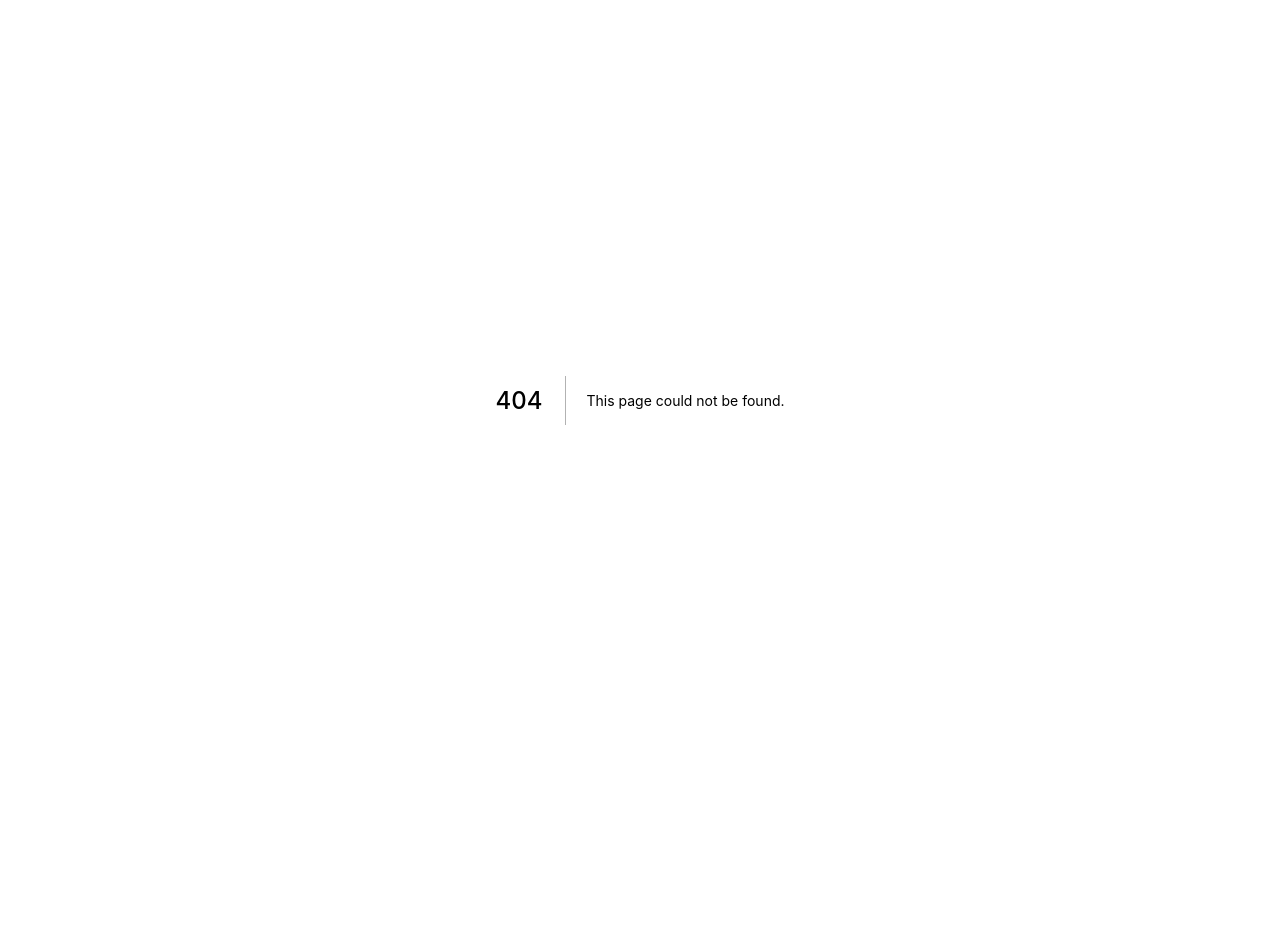
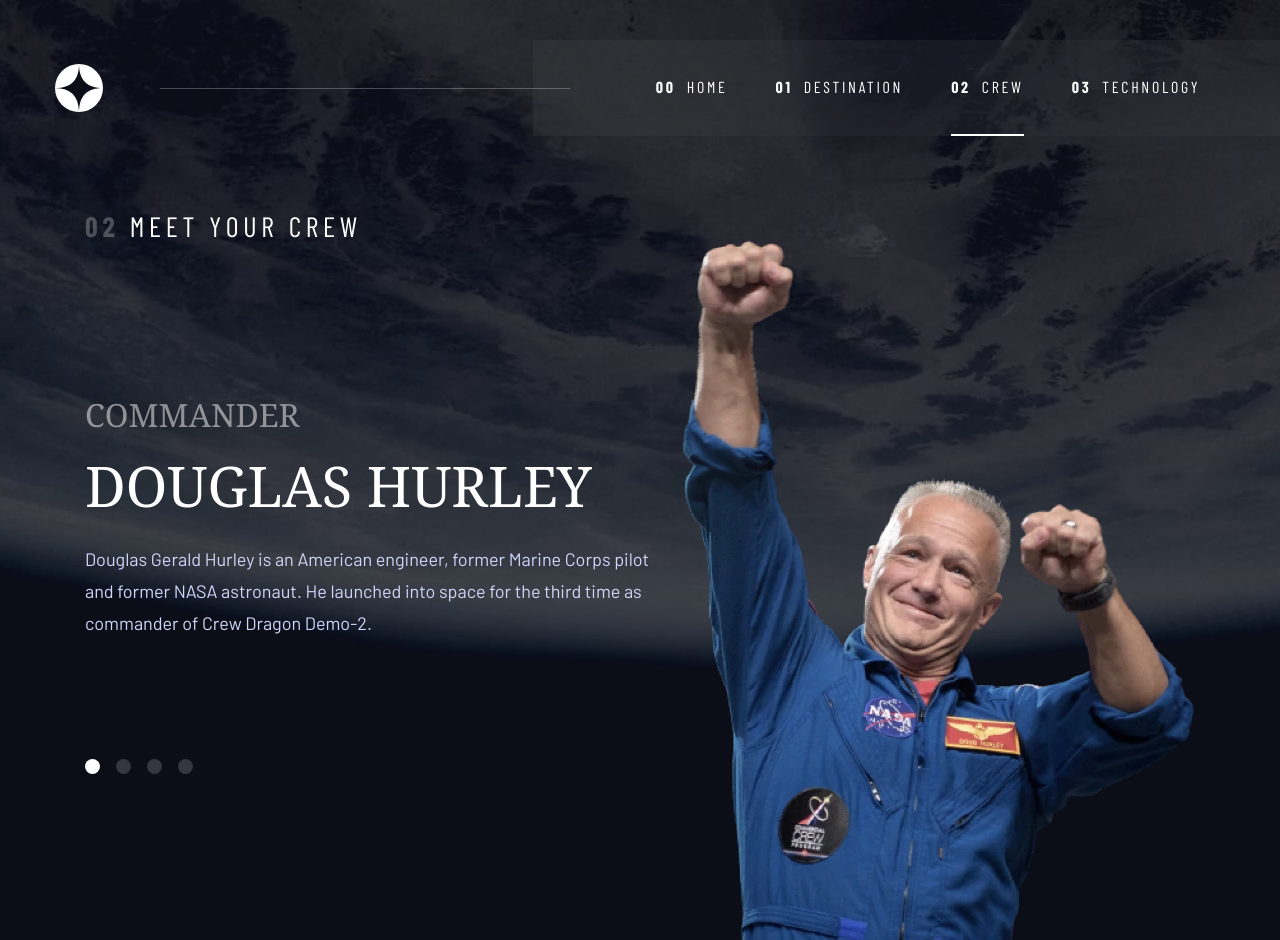
Before and after one commit to boedegoat/space-tourism, a Next.js app: page /crew/douglas-hurley in a window 1280 px wide. Before the commit this address had no page. Before the commit the page ends 800 px from the top, so only its background shows below. Built offline with nearby package versions, Linux system fonts and the light colour scheme; a web font is replaced by a local one.

Commit message:
Make crew page static

```diff
--- a/components/NavBar.tsx
+++ b/components/NavBar.tsx
@@ -1,11 +1,17 @@
 import { useRouter } from 'next/router'
 import { useEffect, useState } from 'react'
 import Link from './Link'
-import { cn } from '../lib/utils'
+import { cn, getCurrentPath } from '../lib/utils'
+
+const navLinks = [
+  { name: 'home', path: '/' },
+  { name: 'destination', path: '/destination', slug: '/moon' },
+  { name: 'crew', path: '/crew', slug: '/douglas-hurley' },
+  { name: 'technology', path: '/technology', slug: '/launch-vehicle' },
+]
 
 const NavBar = () => {
   const router = useRouter()
-  const navLinks = ['home', 'destination', 'crew', 'technology']
   const [openMobileNav, setOpenMobileNav] = useState(false)
 
   useEffect(() => {
@@ -31,14 +37,13 @@ const NavBar = () => {
         {/* desktopNav */}
         <div className="hidden w-[61%] space-x-[37px] self-stretch bg-white/[4%] px-12 tablet:flex desktop:space-x-12 desktop:px-[123px] desktop:backdrop-blur-[81.55px]">
           {navLinks.map((link, index) => {
-            const path = `/${link == 'home' ? '' : link}`
             return (
               <Link
-                key={link}
-                href={path}
+                key={link.path}
+                href={link.path + (link.slug || '')}
                 className={cn(
                   'flex items-center border-b-2 font-barlow-condensed text-sm uppercase tracking-[2.36px] text-white hover:border-white/50 desktop:text-base desktop:tracking-[2.7px]',
-                  router.pathname == path
+                  getCurrentPath(router) == link.path
                     ? 'border-white'
                     : 'border-transparent'
                 )}
@@ -46,7 +51,7 @@ const NavBar = () => {
                 <span className="mr-[11px] hidden font-bold desktop:inline-block">
                   0{index}
                 </span>
-                {link}
+                {link.name}
               </Link>
             )
           })}
@@ -63,10 +68,9 @@ const NavBar = () => {
 interface IMobileNav {
   openMobileNav: boolean
   closeMobileNav: () => void
-  navLinks: string[]
 }
 
-const MobileNav = ({ openMobileNav, closeMobileNav, navLinks }: IMobileNav) => {
+const MobileNav = ({ openMobileNav, closeMobileNav }: IMobileNav) => {
   const router = useRouter()
 
   return (
@@ -88,18 +92,17 @@ const MobileNav = ({ openMobileNav, closeMobileNav, navLinks }: IMobileNav) => {
         </div>
         <div className="mt-[64.95px] flex flex-col space-y-8 p-6 pr-0">
           {navLinks.map((link, index) => {
-            const path = `/${link == 'home' ? '' : link}`
             return (
               <Link
-                key={link}
-                href={path}
+                key={link.name}
+                href={link.path + (link.slug || '')}
                 className={cn(
                   'flex h-[31px] items-center border-white uppercase tracking-[2.7px] text-white',
-                  router.pathname == path ? 'border-r-4' : ''
+                  getCurrentPath(router) == link.path ? 'border-r-4' : ''
                 )}
               >
                 <span className="mr-[11px] font-bold">0{index}</span>
-                {link}
+                {link.name}
               </Link>
             )
           })}
--- a/lib/utils.ts
+++ b/lib/utils.ts
@@ -1,3 +1,4 @@
+import { NextRouter } from 'next/router'
 import { ParsedUrlQuery } from 'querystring'
 
 export function cn(...classNames: (string | undefined)[]) {
@@ -34,3 +35,7 @@ export function getPaths({ sources, slug }: { sources: any[]; slug: string }) {
     },
   }))
 }
+
+export function getCurrentPath(router: NextRouter) {
+  return /(\/\w*)\/*/g.exec(router.pathname)?.[1]
+}
--- a/pages/crew.tsx
+++ b/pages/crew/[crewSlug].tsx
@@ -1,15 +1,16 @@
-import { GetServerSideProps, NextPage } from 'next'
-import Container from '../components/Container'
-import Heading2 from '../components/Heading2'
-import Link from '../components/Link'
-import SpaceData from '../data.json'
-import { cn, formatPath, getNameSlug } from '../lib/utils'
+import { GetStaticPaths, GetStaticProps, NextPage } from 'next'
+import { getData, getPaths } from '../../lib/utils'
+import Container from '../../components/Container'
+import Heading2 from '../../components/Heading2'
+import Link from '../../components/Link'
+import SpaceData from '../../data.json'
+import { cn, formatPath, getNameSlug } from '../../lib/utils'
 const { crew: crews } = SpaceData
 
 interface ICrew {
   crew: {
-    tab: string
-    names: string[]
+    currentSlug: string
+    slugs: string[]
     data: {
       name: string
       images: {
@@ -37,14 +38,14 @@ const Crew: NextPage<ICrew> = ({ crew }) => {
           className="mx-auto h-[223px] w-[327px] border-b-2 border-gray object-contain tablet:order-2 tablet:h-[532px] tablet:w-full tablet:border-b-0 desktop:h-auto"
         />
         <div className="mt-8 flex justify-center space-x-4 tablet:hidden">
-          {crew.names.map((crewName, index) => (
+          {crew.slugs.map((crewSlug, index) => (
             <Link
-              href={{ query: { crewTab: crewName } }}
+              href={{ pathname: crewSlug }}
               key={index}
               scroll={false}
               className={cn(
                 'inline-block h-[10px] w-[10px] rounded-full bg-white transition-opacity hover:opacity-50',
-                crew.tab == crewName ? 'opacity-1' : 'opacity-[17.44%]'
+                crew.currentSlug == crewSlug ? 'opacity-1' : 'opacity-[17.44%]'
               )}
             ></Link>
           ))}
@@ -60,14 +61,16 @@ const Crew: NextPage<ICrew> = ({ crew }) => {
             {crew.data.bio}
           </p>
           <div className="my-10 hidden justify-center space-x-4 tablet:flex desktop:mt-[120px] desktop:justify-start">
-            {crew.names.map((crewName, index) => (
+            {crew.slugs.map((crewSlug, index) => (
               <Link
-                href={{ query: { crewTab: crewName } }}
+                href={{ pathname: crewSlug }}
                 key={index}
                 scroll={false}
                 className={cn(
                   'inline-block h-[10px] w-[10px] rounded-full bg-white transition-opacity hover:opacity-50 desktop:h-[15px] desktop:w-[15px]',
-                  crew.tab == crewName ? 'opacity-1' : 'opacity-[17.44%]'
+                  crew.currentSlug == crewSlug
+                    ? 'opacity-1'
+                    : 'opacity-[17.44%]'
                 )}
               ></Link>
             ))}
@@ -80,36 +83,55 @@ const Crew: NextPage<ICrew> = ({ crew }) => {
 
 export default Crew
 
-export const getServerSideProps: GetServerSideProps = async ({ query }) => {
-  const crewTab = query.crewTab as string
-  if (!crewTab) {
+export const getStaticPaths: GetStaticPaths = () => {
+  const paths = getPaths({ sources: crews, slug: 'crewSlug' })
   return {
-      redirect: {
-        permanent: false,
-        destination: '/crew?crewTab=douglas-hurley',
-      },
+    paths,
+    fallback: false,
   }
 }
 
-  const crewNames = crews.map((crew) => getNameSlug(crew.name))
-
-  if (!crewNames.includes(crewTab)) {
+export const getStaticProps: GetStaticProps = ({ params }) => {
+  const crew = getData({
+    sources: crews,
+    params,
+    slug: 'crewSlug',
+  })
   return {
-      notFound: true,
+    props: { crew },
   }
 }
 
-  const crewData = crews.find((crew) => getNameSlug(crew.name) == crewTab)!
+// export const getServerSideProps: GetServerSideProps = async ({ query }) => {
+//   const crewTab = query.crewTab as string
+//   if (!crewTab) {
+//     return {
+//       redirect: {
+//         permanent: false,
+//         destination: '/crew?crewTab=douglas-hurley',
+//       },
+//     }
+//   }
 
-  const crew = {
-    tab: crewTab,
-    names: crewNames,
-    data: crewData,
-  }
+//   const crewNames = crews.map((crew) => getNameSlug(crew.name))
 
-  return {
-    props: {
-      crew,
-    },
-  }
-}
+//   if (!crewNames.includes(crewTab)) {
+//     return {
+//       notFound: true,
+//     }
+//   }
+
+//   const crewData = crews.find((crew) => getNameSlug(crew.name) == crewTab)!
+
+//   const crew = {
+//     tab: crewTab,
+//     names: crewNames,
+//     data: crewData,
+//   }
+
+//   return {
+//     props: {
+//       crew,
+//     },
+//   }
+// }
--- a/pages/destination/index.tsx
+++ /dev/null
@@ -1,10 +0,0 @@
-export default function Destination() {}
-
-export const getStaticProps = () => {
-  return {
-    redirect: {
-      permanent: false,
-      destination: '/destination/moon',
-    },
-  }
-}
```
Lines whose indentation alone changed are shown as unchanged.
